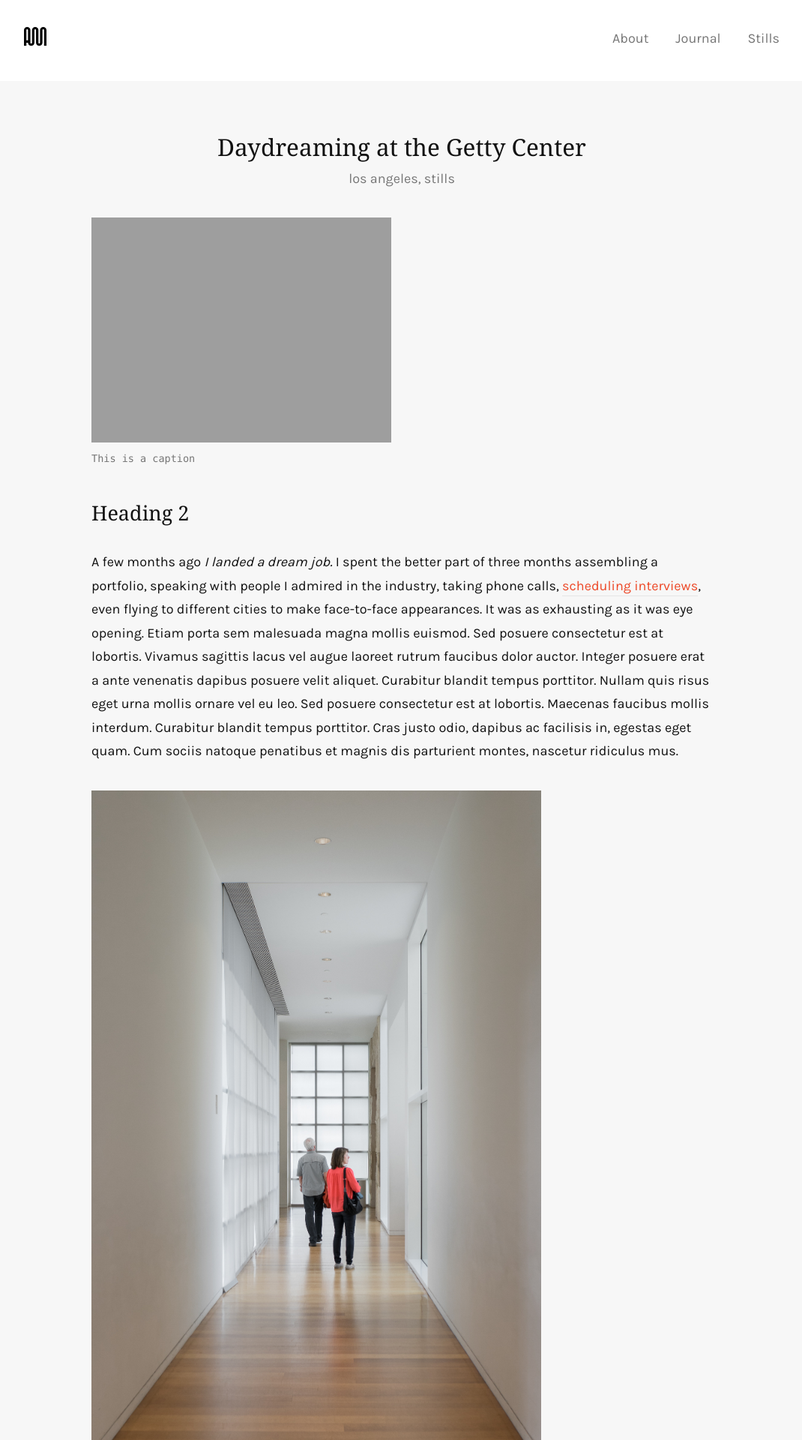
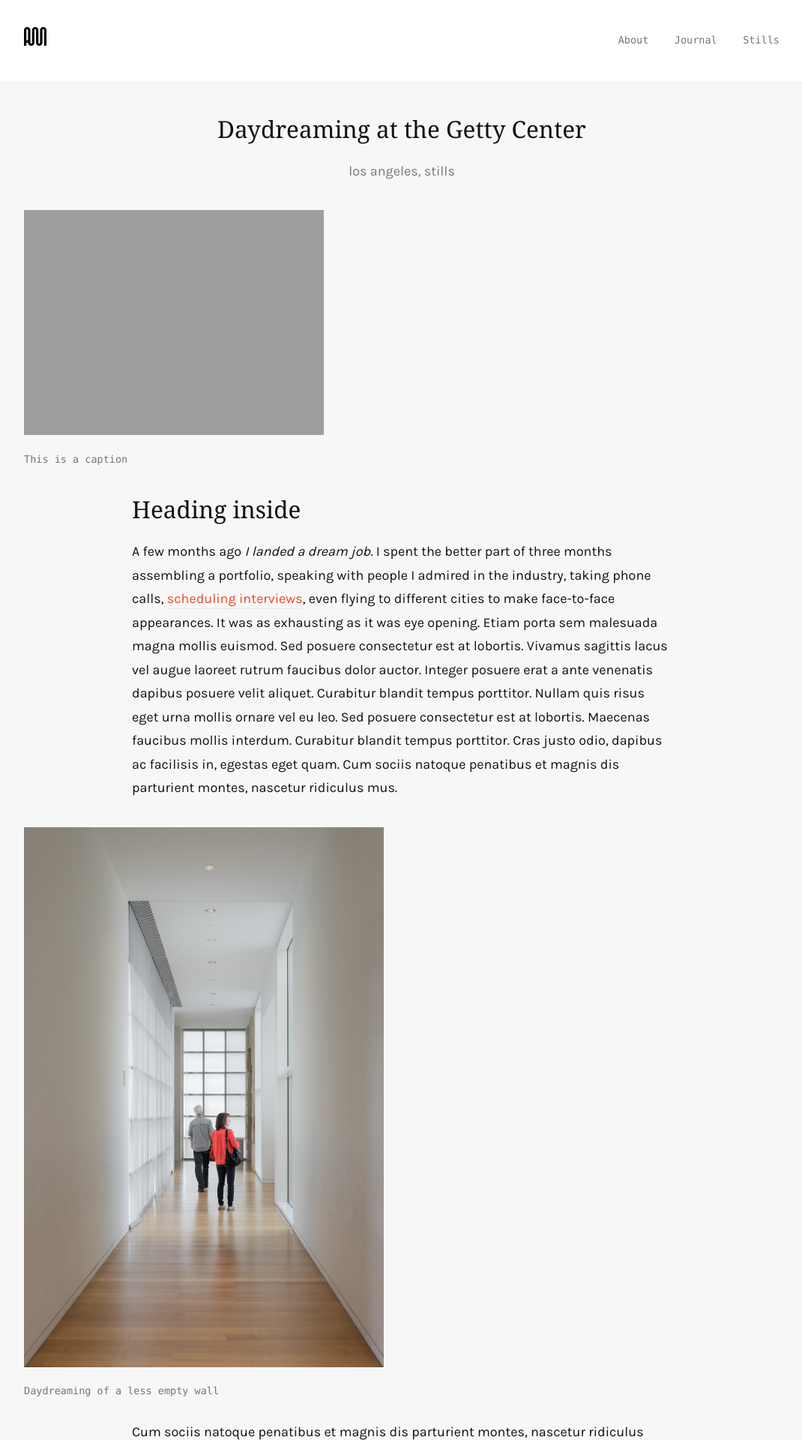
Before and after one commit to anthonymenecola/personal-2018, a Jekyll site: the page built from _posts/2018-02-02-my-first-post.md, in a window 1280 px wide. Shown: the top 1920 px of the page at 75% size, without its empty margins (104-1174 px from the left). Built offline with Jekyll 4.4.1, drawn with Linux system fonts in a browser that asks for light colours; some web fonts are replaced; some of the changed text lies outside the part shown.

Commit message:
New home layout added. Updates to center body text within post pages.

```diff
--- a/_posts/2018-02-02-my-first-post.md
+++ b/_posts/2018-02-02-my-first-post.md
@@ -14,7 +14,7 @@ tags: [stills, los angeles]
 {:.post-image}
 ![Overlooking Los Angeles]({{ "/assets/img/la-1.jpg" | absolute_url }})<figure>This is a caption</figure>
 
-## Heading 2
+# Heading inside
 
 A few months ago _I landed a dream job._ I spent the better part of three months assembling a portfolio, speaking with people I admired in the industry, taking phone calls, [scheduling interviews](https://www.google.com), even flying to different cities to make face-to-face appearances. It was as exhausting as it was eye opening. Etiam porta sem malesuada magna mollis euismod. Sed posuere consectetur est at lobortis. Vivamus sagittis lacus vel augue laoreet rutrum faucibus dolor auctor. Integer posuere erat a ante venenatis dapibus posuere velit aliquet. Curabitur blandit tempus porttitor. Nullam quis risus eget urna mollis ornare vel eu leo. Sed posuere consectetur est at lobortis. Maecenas faucibus mollis interdum. Curabitur blandit tempus porttitor. Cras justo odio, dapibus ac facilisis in, egestas eget quam. Cum sociis natoque penatibus et magnis dis parturient montes, nascetur ridiculus mus.
 
--- a/_sass/_typography.scss
+++ b/_sass/_typography.scss
@@ -41,6 +41,16 @@ h1, h2, h3, h4, h5, h6,
 p, pre, figure, blockquote {
   margin: 0.75em 0 2em 0;
 }
+
+.page-content p {
+  max-width: 40em;
+  margin: 0.75em auto 1.5em auto;
+}
+
+.page-content h1,h2,h3,h4,h5,h6 {
+  max-width: 720px;
+  margin: 0 auto 0 auto;
+}
 /**
  * Lists
  */
@@ -80,6 +90,11 @@ h3 {
   margin-top: 0;
 }
 
+.intro-text {
+  line-height: 1.4;
+  font-size: 2em;
+}
+
 /**
  * Links
  */
@@ -88,7 +103,7 @@ a {
   text-decoration: none;
 }
 
-.entry-content, .page-content a {
+.entry-content a, .page-content a {
   color: $orange-punch;
   border-bottom: 1px solid $light-grey;
   padding-bottom: 0.1em;
@@ -114,8 +129,8 @@ blockquote {
   border-left: 4px solid $light-grey;
   padding: 0 0 0 1em;
   margin: 1.75em 0 1.5em 0;
-  font-size: 1.5em;
-  line-height: 1.5em;
+  font-size: 2em;
+  line-height: 1.4em;
   }
   blockquote > :last-child {
     margin-bottom: 0em; }
--- a/css/main.scss
+++ b/css/main.scss
@@ -15,6 +15,11 @@ html {
 
 header {
   background-color: $white;
+  font-family: $font-mono;
+}
+
+header li {
+  font-size: 0.75em;
 }
 
 body {
@@ -28,7 +33,7 @@ body {
 
 .page-content, .entry-content {
   margin: 0 auto;
-  max-width: 50em;
+  max-width: 60em;
   padding: 2em;
 }
 
@@ -83,15 +88,16 @@ nav ul li a {
  */
 img {
   max-width: 100%;
-  max-height: 50em;
-  vertical-align: middle; }
+  max-height: 40em;
+}
 
 p.post-image {
-  margin-bottom: 0;
+  margin: 2em 0 0 0;
+  max-width: 100%;
 }
 
 footer {
-  background-color: $background-grey;
+  background-color: $white;
 }
 
 .orange-callout {
```
Also changed, not shown: other parts of _posts/2018-02-02-my-first-post.md (+1 -1 lines), _layouts/home.html (added, +21 -0 lines), index.md (+1 -2 lines).
